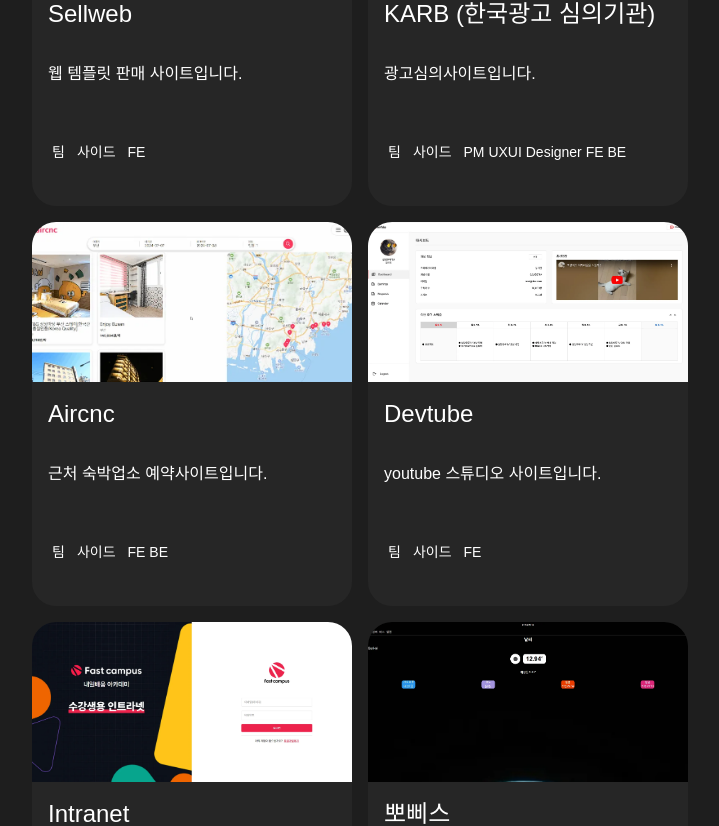
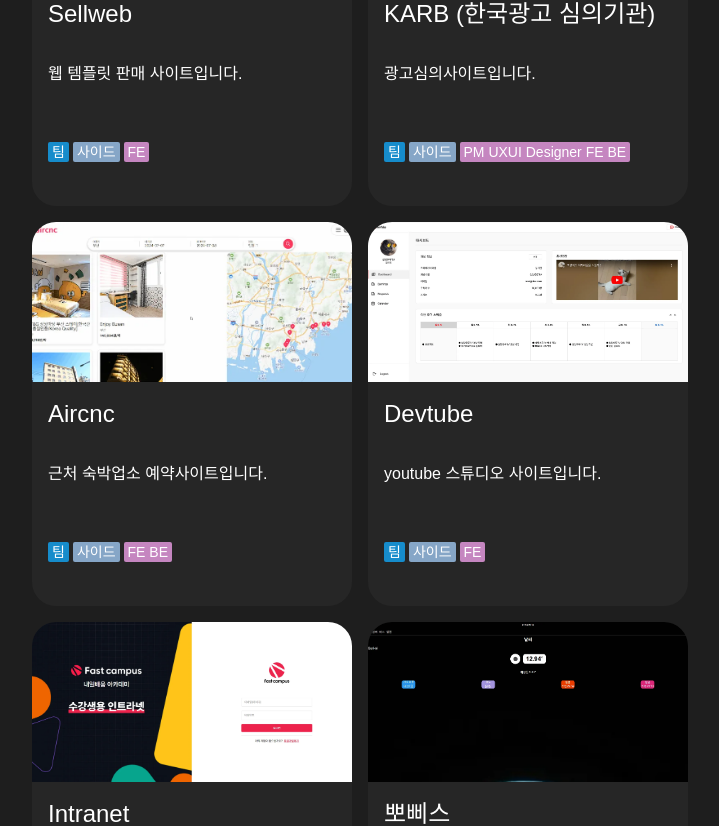
Before and after one commit to Hyun-EG/portfolio, a Next.js app: page / in a window 1280 px wide. Shown: the part 2046-2872 px from the top of the page, without its empty margins (400-1119 px from the left). Built offline with nearby package versions, Linux system fonts and the light colour scheme.

Commit message:
Fix: Safelist 색상 추가

```diff
--- a/tailwind.config.js
+++ b/tailwind.config.js
@@ -4,7 +4,18 @@
     "./components/**/*.{js,ts,jsx,tsx}",
     "./app/**/*.{js,ts,jsx,tsx}",
   ],
-  safelist: ["duration-[500ms]"],
+  safelist: [
+    "duration-[500ms]",
+    "bg-orange",
+    "bg-blue",
+    "bg-sky",
+    "bg-purple",
+    "bg-olive",
+    "bg-yellow",
+    "bg-grey",
+    "bg-green",
+  ],
+
   theme: {
     extend: {
       colors: {
```
